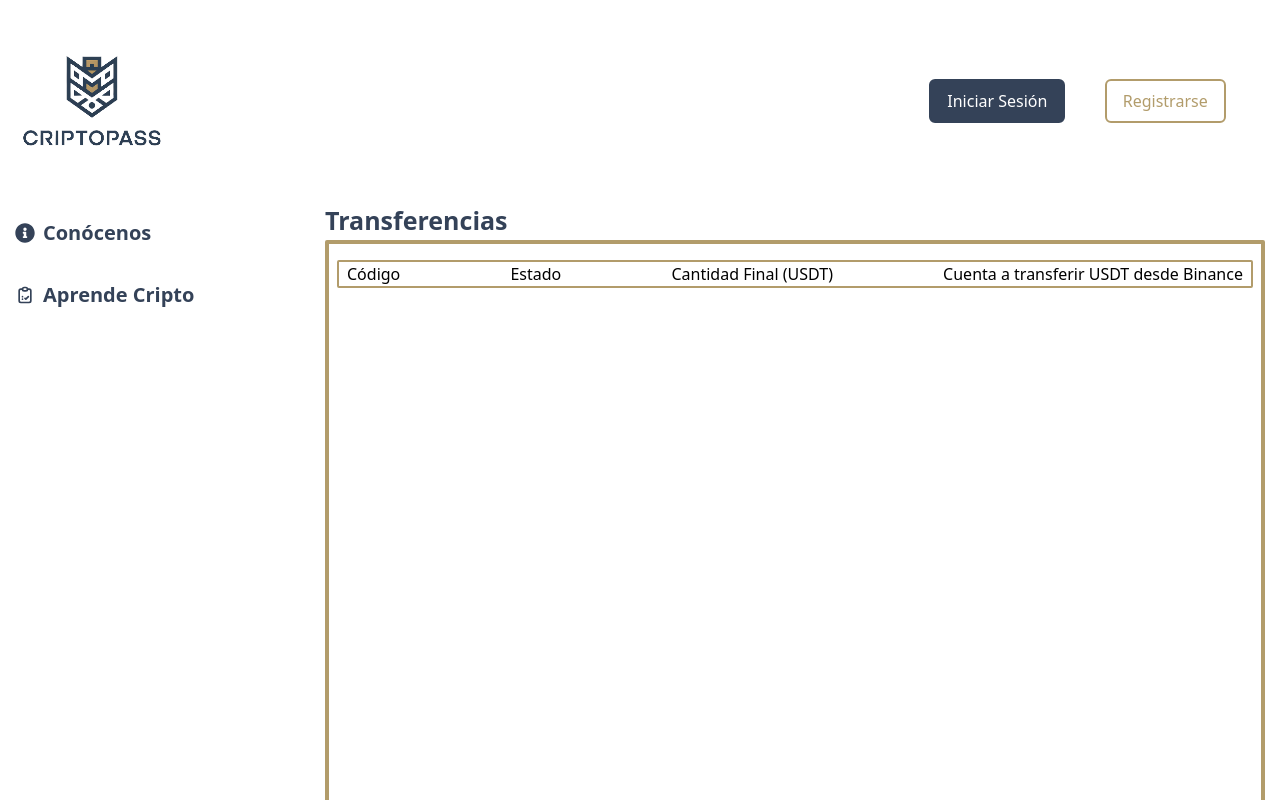
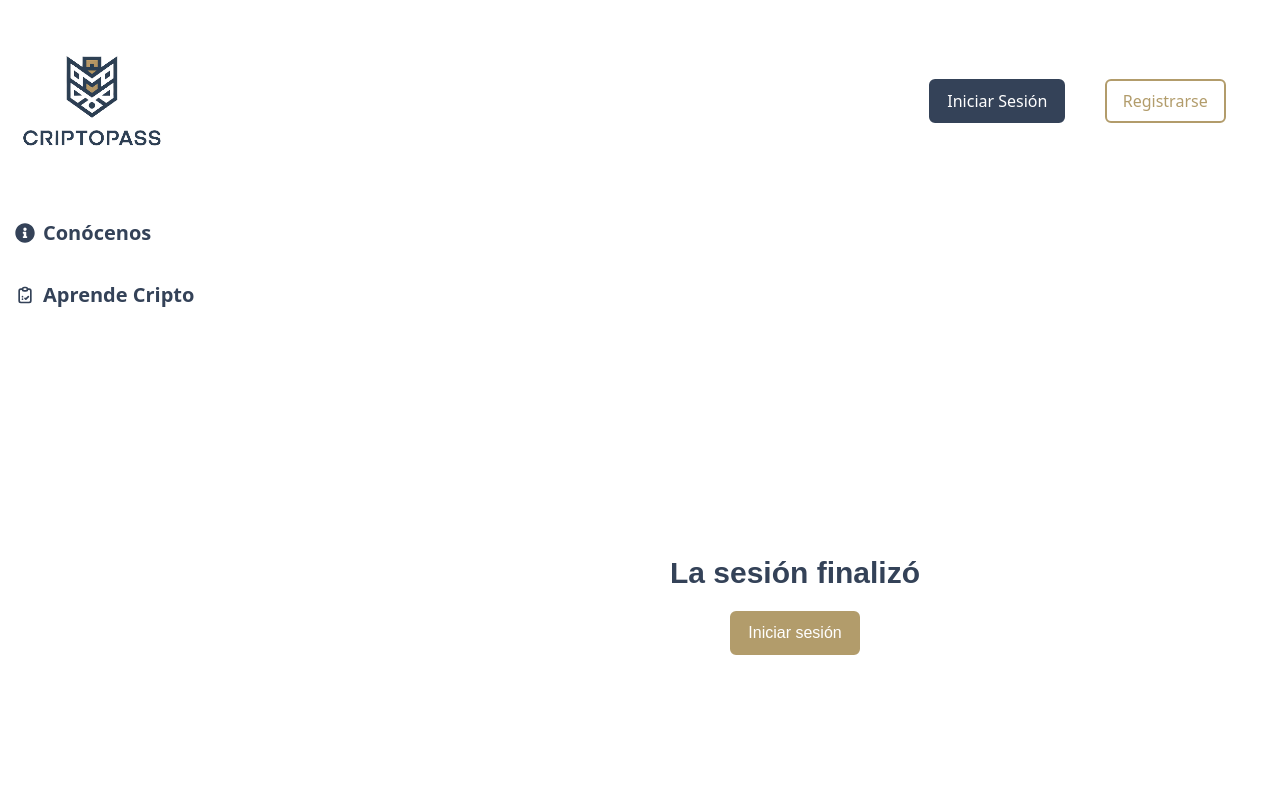
Before and after one commit to Juanpibazan/criptopass-frontend, a React (Vite) app: page /transfers in a window 1280 px wide. Shown: the top 800 px of the page. Built offline with nearby package versions, Linux system fonts and the light colour scheme.

Commit message:
implemented Sessionended Component in various sections

```diff
--- a/src/Components/SessionEnded.jsx
+++ b/src/Components/SessionEnded.jsx
@@ -1,13 +1,31 @@
 import React, {useState} from 'react';
 import { Link } from 'react-router-dom';
 
+import { useStateValue } from '../context/StateProvider';
+import { actionTypes } from '../context/reducer';
 const SessionEnded = ()=>{
+    const [{user,jwtoken},dispatch] = useStateValue();
+
+    const handleClick = ()=>{
+        dispatch({
+            type:actionTypes.SET_USER,
+            user: null
+        });
+        dispatch({
+            type:actionTypes.SET_JWT,
+            jwtoken: null
+        });
+        localStorage.removeItem('user');
+        localStorage.removeItem('jwtoken');
+    };
 
     return (
         <div>
             <div className='w-full min-h-screen flex flex-col justify-center items-center gap-4'>
                 <h1 className='text-[30px] text-primary font-openSauce font-bold'>La sesión finalizó</h1>
-                <Link to='/login'>Iniciar sesión</Link>
+                <Link onClick={()=>handleClick()} to='/login'
+                className='bg-secondary text-white font-garet border-2 border-secondary rounded-md py-2 px-4'
+                >Iniciar sesión</Link>
             </div>
         </div>
     )
--- a/src/sections/RegistroDestinatarios.jsx
+++ b/src/sections/RegistroDestinatarios.jsx
@@ -6,6 +6,7 @@ import 'react-toastify/dist/ReactToastify.css';
 
 import { useStateValue } from '../context/StateProvider';
 import { actionTypes } from '../context/reducer';
+import SessionEnded from '../Components/SessionEnded';
 
 const RegistroDestinatarios = ()=>{
     const [{activeTitle, user,jwtoken},dispatch] = useStateValue();
@@ -14,6 +15,7 @@ const RegistroDestinatarios = ()=>{
     const [searchString,setSearchString] = useState('');
     const [searchItems, setSearchItems] = useState([]);
     const [destinyAlias,setDestinyAlias] = useState('');
+    const [lastResponseStatus,setLastResponseStatus] = useState();
 
     const handleSearch = async (string)=>{
         try{
@@ -28,6 +30,7 @@ const RegistroDestinatarios = ()=>{
                 "Authorization":`Bearer ${jwtoken}`
             }
         });
+        setLastResponseStatus(foundCustomer.status);
         const {msg,data} = foundCustomer.data;
         if(foundCustomer.status===200){
             if(data.length===0){
@@ -73,10 +76,12 @@ const RegistroDestinatarios = ()=>{
                     "Authorization":`Bearer ${jwtoken}`
                 }
             });
+            setLastResponseStatus(response.status);
             const {msg} = response.data;
             if(response.status===201){
                 toast.update(notificationId,{render:msg,type:'success',isLoading:false});
-            } else{
+            }
+            else{
                 toast.update(notificationId,{render:msg,type:'error',isLoading:false});
             }
     } catch(e){
@@ -90,6 +95,10 @@ const RegistroDestinatarios = ()=>{
 
     return (
         <div className='px-4 py-2'>
+            <div className={`${lastResponseStatus===401 || !lastResponseStatus ? 'block' : 'hidden'}`}>
+                <SessionEnded/>
+            </div>
+            <div className={`${lastResponseStatus===401 || !lastResponseStatus ? 'hidden' : 'block'}`}>
             <div className='flex justify-start items-center gap-10'>
                 <div>
                     <h3 className='text-[20px] text-primary font-openSauce font-bold'>Buscar destinatario por email</h3>
@@ -114,6 +123,7 @@ const RegistroDestinatarios = ()=>{
             className='my-4 bg-secondary text-white font-garet px-4 py-2 border-secondary border-2 rounded-md'
             onClick={()=>addDestiny()}
             >Agregar destinatario</button>
+            </div>
             <ToastContainer position='top-center' />
         </div>
     )
--- a/src/sections/TransferSection.jsx
+++ b/src/sections/TransferSection.jsx
@@ -7,6 +7,7 @@ import { Link,useNavigate } from 'react-router-dom';
 
 import { useStateValue } from '../context/StateProvider';
 import { actionTypes } from '../context/reducer';
+import SessionEnded from '../Components/SessionEnded';
 
 
 const TransferSection = ()=>{
@@ -21,6 +22,7 @@ const TransferSection = ()=>{
     const [totalAmount,setTotalAmount] = useState(parseFloat(liquidAmount).toFixed(2)+parseFloat(transferCost)+(parseFloat(liquidAmount)*developerFee).toFixed(2));
     const [transferInitiated,setTransferInitiated] = useState(false);
     const [lastTransfer,setLastTransfer] = useState({});
+    const [lastResponseStatus,setLastResponseStatus] = useState();
 
     const navigate = useNavigate();
 
@@ -38,6 +40,7 @@ const TransferSection = ()=>{
                     "Authorization":`Bearer ${jwtoken}`
                 }
             });
+            setLastResponseStatus(destinatariosResponse.status);
             if(destinatariosResponse.status===200){
                 toast.update(notificationId,{type:'success',render:destinatariosResponse.data.msg,isLoading:false});
                 setDestinatarios(destinatariosResponse.data.data);
@@ -138,6 +141,7 @@ const TransferSection = ()=>{
                         "Idempotency-Key":idempotency_key
                     }
                 });
+                setLastResponseStatus(transferResponse.status);
                 if(transferResponse.status===201){
                     const {status,msg,data} = transferResponse.data;
                     toast.update(notificationId,{type:'success',render:msg,isLoading:false});
@@ -195,11 +199,6 @@ const TransferSection = ()=>{
                         receipt: data.receipt
                     });
                     setTransferInitiated(!transferInitiated);
-                } else if(transferResponse.status===401){
-                    toast.update(notificationId,{render:'Sesión finalizada. Vueleve a iniciar sesión!',type:'warning',isLoading:false});
-                    setTimeout(() => {
-                        return navigate('/login',{replace:true})
-                    }, 1000);
                 }
                 else{
                     const {status,msg,data} = transferResponse.data;
@@ -235,6 +234,7 @@ const TransferSection = ()=>{
                             "Idempotency-Key":idempotency_key
                         }
                     });
+                    setLastResponseStatus(transferResponse.status);
                     if(transferResponse.status===201){
                         const {status,msg,data} = transferResponse.data;
                         toast.update(notificationId,{type:'success',render:msg,isLoading:false});
@@ -307,7 +307,11 @@ const TransferSection = ()=>{
 
     return (
         <div>
-            <div>
+            <div className={`${lastResponseStatus===401 || !lastResponseStatus ? 'block' : 'hidden'}`}>
+            <SessionEnded/>
+            </div>
+            <div className={`${lastResponseStatus===401 || !lastResponseStatus ? 'hidden' : 'block'}`}>
+            <div >
                 <h3 className='text-[25px] text-secondary font-bold font-openSauce'>Aspectos a considerar antes de empezar el proceso de transferencia</h3>
                 <ol className='list-decimal text-primary font-bold'>
                     <li>La cuenta Destino ya debe estar registrada en Criptopass y debes tenerla agregada en destinatarios.</li>
@@ -453,6 +457,7 @@ const TransferSection = ()=>{
                     </div>
                 </div>
             </div>
+            </div>
             <ToastContainer position='top-center' />
         </div>
     )
--- a/src/sections/Transfers.jsx
+++ b/src/sections/Transfers.jsx
@@ -6,10 +6,12 @@ import 'react-toastify/dist/ReactToastify.css';
 
 import { useStateValue } from '../context/StateProvider';
 import { actionTypes } from '../context/reducer';
+import SessionEnded from '../Components/SessionEnded';
 
 const Transfers = ()=>{
     const [{user,jwtoken},dispatch] = useStateValue();
     const [transfers,setTransfers] = useState([]);
+    const [lastResponseStatus,setLastResponseStatus] = useState();
 
     useEffect( ()=>{
         try{
@@ -27,17 +29,13 @@ const Transfers = ()=>{
                     }
                 });
                 const {msg,data} = transfersResponse.data.data;
+                setLastResponseStatus(transfersResponse.status);
+                console.log(transfersResponse.status);
                 if(transfersResponse.status===200){
                     toast.update(notificationId,{render:msg,type:'success',isLoading:false});
                     console.log(data);
                     setTransfers(data);
 
-                }
-                else if(transfersResponse.status===401){
-                                    toast.update(notificationId,{render:'Sesión finalizada. Vueleve a iniciar sesión!',type:'warning',isLoading:false});
-                                    setTimeout(() => {
-                                        return navigate('/login',{replace:true})
-                                    }, 1000);
                 }
                 else{
                     toast.update(notificationId,{render:msg,type:'error',isLoading:false});
@@ -50,6 +48,7 @@ const Transfers = ()=>{
         }
         catch(e){
             console.log(e);
+            console.log('Llega hasta aca en el catch, antes del useNavigate()');
             toast(e.response.data.msg,{
                 type:'error',
                 position:'top-center'
@@ -58,6 +57,10 @@ const Transfers = ()=>{
     },[]);
 
     return (
+        <div>
+            {lastResponseStatus===401 || !lastResponseStatus ? (
+                <SessionEnded />
+            ) : (
                 <div>
                 <h1 className='text-[25px] text-primary font-bold'>Transferencias</h1>
                     <div className='border-4 border-secondary rounded-sm min-h-screen' >
@@ -80,6 +83,9 @@ const Transfers = ()=>{
 
                     </div>
                 </div>
+            )}
+
+        </div>
     )
 };
 
```
Lines whose indentation alone changed are shown as unchanged.
